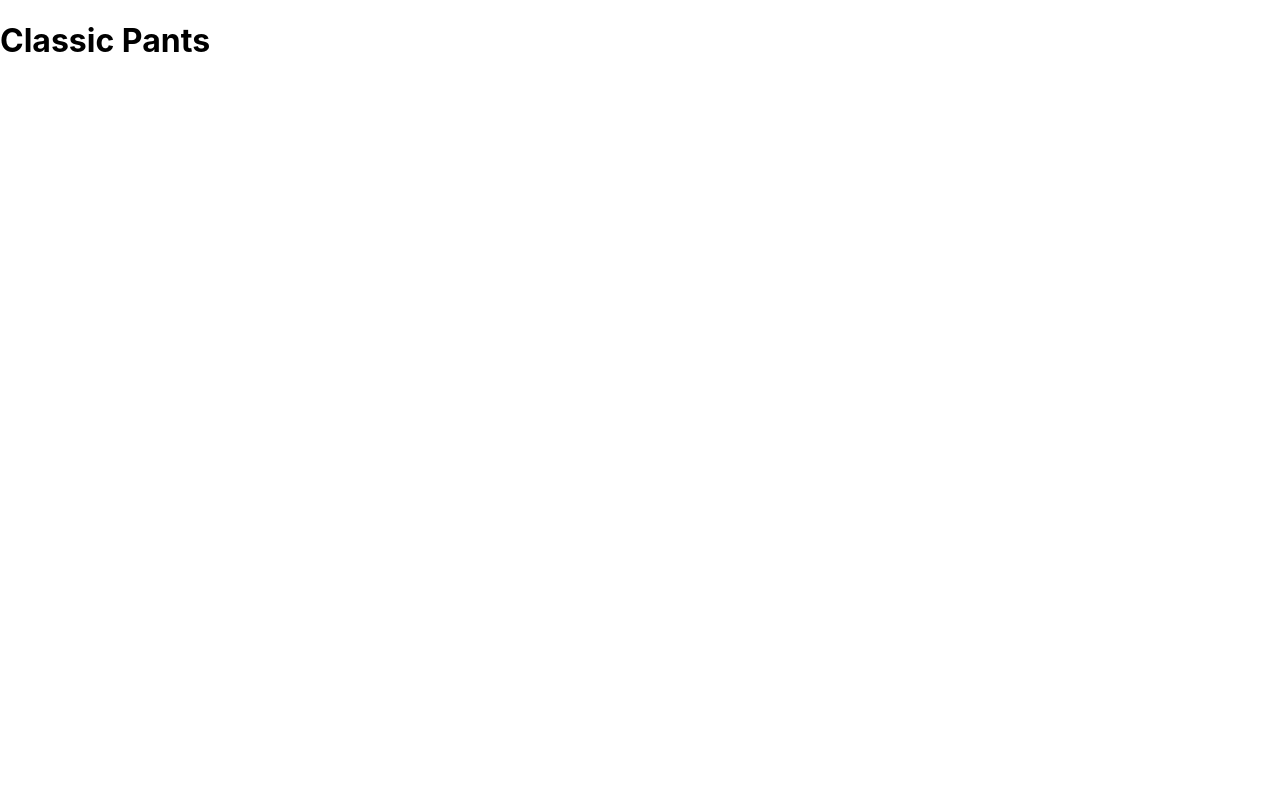
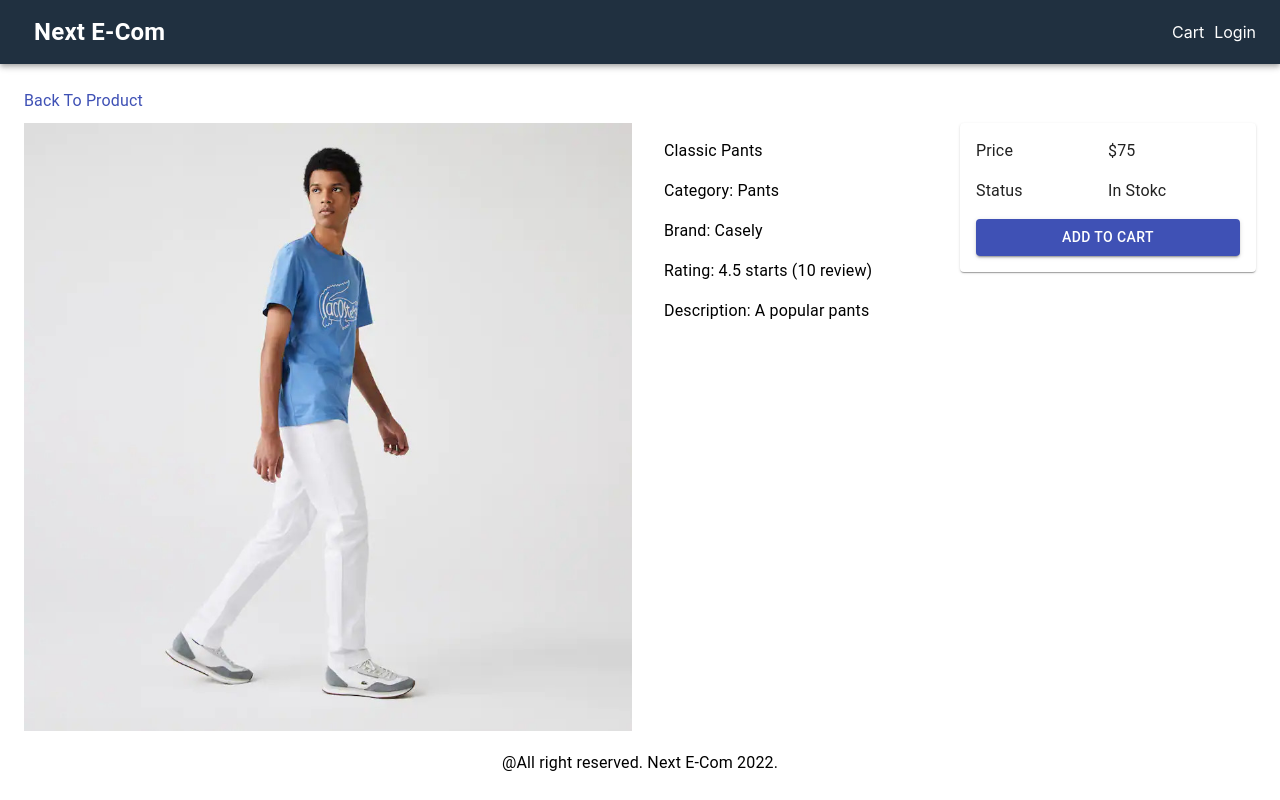
Before and after one commit to rahathosen/next-ecom, a Next.js app: page /product/classic-pants in a window 1280 px wide. Built offline with nearby package versions, Linux system fonts and the light colour scheme.

Commit message:
added product details

```diff
--- a/components/Layout.js
+++ b/components/Layout.js
@@ -4,18 +4,19 @@ import NextLink from 'next/link';
 import { AppBar, Toolbar, Typography, Container, Link } from '@material-ui/core';
 import useStyles from '../utils/styles';
 
-export default function Layout({ children }) {
+export default function Layout({title,description, children }) {
 	const classes = useStyles();
 	return (
 		<div>
 			<Head>
-				<title>Next E-com</title>
+				<title>{title ? `${title} | Next E-com`: 'Next E-com'} </title>
+				{description && <meta name="description" content={description}></meta>}
 			</Head>
 			<AppBar position="static" className={classes.navbar}>
 				<Toolbar>
 					<NextLink href="/" passHref>
 						<Link>
-							<Typography className={classes.brand}>Next E-com </Typography>
+							<Typography className={classes.brand}>Next E-Com </Typography>
 						</Link>
 					</NextLink>
 					<div className={classes.grow} />
@@ -31,7 +32,7 @@ export default function Layout({ children }) {
 			</AppBar>
 			<Container className={classes.main}>{children}</Container>
 			<footer className={classes.footer}>
-				<Typography>@All right reserved. Next E-com 2022.</Typography>
+				<Typography>@All right reserved. Next E-Com 2022.</Typography>
 			</footer>
 		</div>
 	);
--- a/pages/product/[slug].js
+++ b/pages/product/[slug].js
@@ -1,18 +1,74 @@
-import React from 'react'
-import data from '../../utils/data'
-import {useRouter} from 'next/router'
+import React from 'react';
+import data from '../../utils/data';
+import { useRouter } from 'next/router';
+import Layout from '../../components/Layout';
+import NextLink from 'next/link';
+import { Grid, Link,List, ListItem, Typography,Card, Button } from '@material-ui/core';
+import useStyles from '../../utils/styles';
+import Image from 'next/image';
+// import { ArrowLeftIcon, ThreeDRotation } from '@mui/icons-material';
+export default function ProductScreen() {
+	const classes = useStyles();
+	const router = useRouter();
+	const { slug } = router.query;
+	const product = data.products.find((a) => a.slug === slug);
+	if (!product) {
+		return (
+			<Layout>
+				<div>Product not found</div>
+			</Layout>
+		);
+	}
 
-export default function ProductScreen() {
-    const router = useRouter();
-    const {slug} = router.query;
-    const product = data.products.find((a)=> a.slug===slug);
-    if(!product){
-      return  <div>Product not found</div>;
-    }
+	return (
+		<Layout title={product.name}>
+			<div className={classes.section}>
+				<NextLink href="/" passHref>
+					<Link><Typography>Back To Product</Typography></Link>
+				</NextLink>
+			</div>
 
-  return (
-    <div>
-        <h1>{product.name}</h1>
-    </div>
-  )
+			<Grid container spacing={2}>
+				<Grid item md={6} xs={12}>
+					<Image src={product.image}
+                    alt={product.name}
+                    width={440}
+                    height={440}
+                    layout="responsive" />
+				</Grid>
+                <Grid item md={3} xs={12}>
+                <List>
+                    <ListItem> <Typography component='h1' > {product.name}</Typography> </ListItem>
+                    <ListItem> <Typography > Category: {product.category}</Typography> </ListItem>
+                    <ListItem><Typography> Brand: {product.brand}</Typography> </ListItem>
+                    <ListItem><Typography> Rating: {product.rating} starts ({product.numReviews} review)</Typography> </ListItem>
+                    <ListItem><Typography>Description:  {product.description} </Typography> </ListItem>
+                </List>
+                </Grid>
+                <Grid item md={3} xs={12}>
+                    <Card>
+                        <List>
+                            <ListItem>
+                                <Grid container>
+                                <Grid item xs={6}> <Typography >Price </Typography></Grid>
+                                <Grid item xs={6}> <Typography> ${product.price}</Typography></Grid>
+                                </Grid>
+                            </ListItem>
+                            <ListItem>
+                                <Grid container>
+                                <Grid item xs={6}> <Typography >Status </Typography></Grid>
+                                <Grid item xs={6}> <Typography> {product.countInStock > 0? `In Stokc`: `Unavialable`}</Typography></Grid>
+                                </Grid>
+                            </ListItem>
+                            <ListItem>
+                                <Button fullWidth  variant="contained" color="primary">
+                                  Add to cart
+                                </Button>
+                            </ListItem>
+                        </List>
+                    </Card>
+                </Grid>
+			</Grid>
+		</Layout>
+	);
 }
--- a/utils/styles.js
+++ b/utils/styles.js
@@ -15,11 +15,20 @@ const useStyles = makeStyles({
   grow:{
     flexGrow:1
   },
+
   main: {
     minHeight: "80vh",
+       //product details font
   },
   footer: {
     textAlign: "center",
+    marginTop:'20px'
+  },
+  section:{
+    marginTop:25,
+    fontSize:'20px',
+    fontWeight:'bold',
+    marginBottom:10
   },
 });
 export default useStyles;
```
